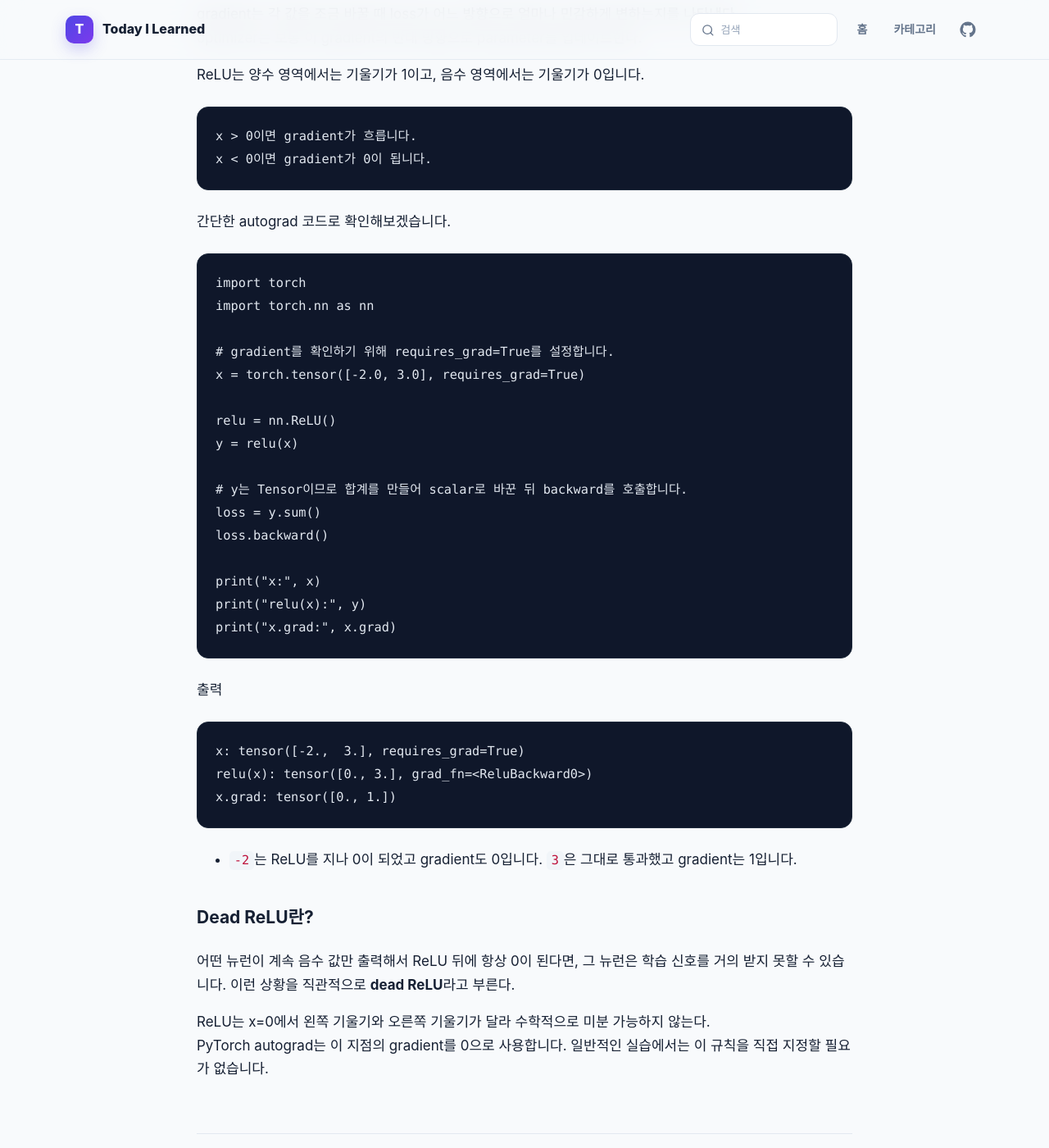
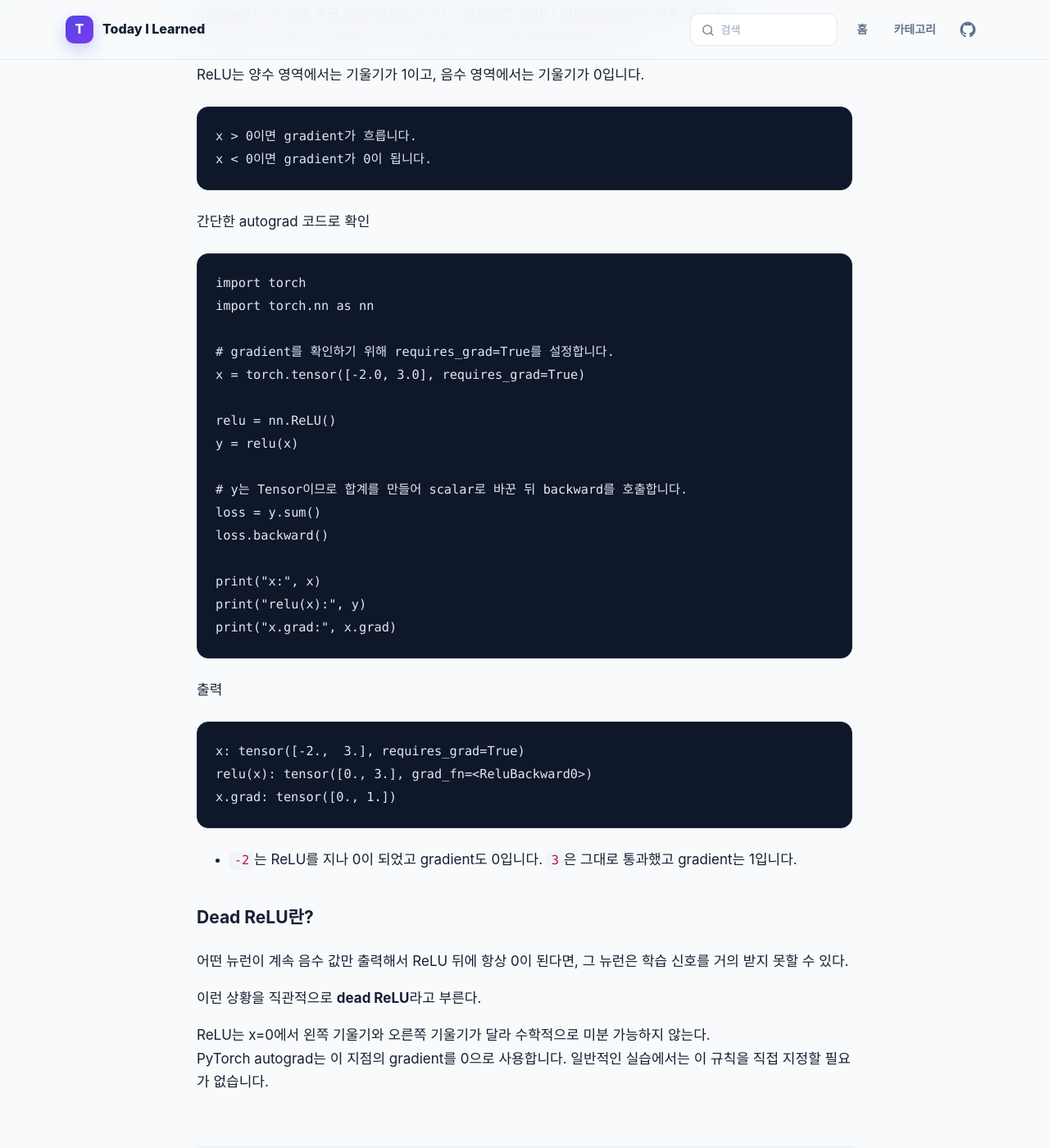
Before and after one commit to yshzjq/TIL, a Jekyll site: the page built from deep-learning/4-2강. ReLU의 역할과 사용 위치.md, in a window 1280 px wide and 1400 px high, scrolled down 5874 px. Shown: the whole window at 82% size. Built offline with Jekyll 4.4.1, drawn with Linux system fonts in a browser that asks for light colours; some of the changed text lies outside the part shown.

Commit message:
글 수정: 4-2강. ReLU의 역할과 사용 위치

````diff
--- a/deep-learning/4-2강. ReLU의 역할과 사용 위치.md
+++ b/deep-learning/4-2강. ReLU의 역할과 사용 위치.md
@@ -37,9 +36,9 @@
 
 ReLU는 Tensor의 **shape를 바꾸는 층이 아니라 값을 바꾸는 층**이다
 
-## 3. Tensor 값으로 ReLU 확인하기
+## 3. Tensor 값으로 ReLU 확인
 
-직접 Tensor를 넣어 확인해보겠습니다.
+직접 Tensor를 넣어 확인
 
 ```python
 import torch
@@ -61,7 +60,8 @@
 ```
 
 출력
-```
+
+```plain
 x: tensor([-3., -1.,  0.,  2.,  5.])
 y: tensor([0., 0., 0., 2., 5.])
 x shape: torch.Size([5])
@@ -74,7 +74,7 @@
 
 일반적인 MLP에서는 `Linear` 은닉층 뒤에 ReLU를 넣는다.
 
-```
+```plain
 입력 -> Linear -> ReLU -> Linear -> ReLU -> Linear -> 출력 logits
 ```
 
@@ -86,7 +86,7 @@
 
 `Linear`와 `ReLU`가 번갈아 나오면서 모델은 더 복잡한 패턴을 표현할 수 있다.
 
-ReLU를 마지막 출력층 뒤에 무조건 붙이면 안 됩니다. <br>출력층은 이진 분류, 다중 분류, 회귀인지에 따라 다르게 설계해야 합니다.
+ReLU를 마지막 출력층 뒤에 무조건 붙이면 안 된다. <br>출력층은 이진 분류, 다중 분류, 회귀인지에 따라 다르게 설계해야 한다
 
 ## 5. `nn.Sequential`로 ReLU 적용 MLP 만들기
 
@@ -116,7 +116,7 @@
 
 출력
 
-```
+```plain
 x shape     : torch.Size([5, 4])
 logits shape: torch.Size([5, 3])
 ```
@@ -125,7 +125,7 @@
 
 ## 6. `nn.Module`로 ReLU 적용 MLP 만들기
 
-3장에서 배운 `nn.Module` 방식으로도 구현해보겠습니다.
+`nn.Module` 방식으로 구현
 
 ```python
 import torch
@@ -176,12 +176,12 @@
 
 ReLU는 양수 영역에서는 기울기가 1이고, 음수 영역에서는 기울기가 0입니다.
 
-```
+```plain
 x > 0이면 gradient가 흐릅니다.
 x < 0이면 gradient가 0이 됩니다.
 ```
 
-간단한 autograd 코드로 확인해보겠습니다.
+간단한 autograd 코드로 확인
 
 ```python
 import torch
@@ -204,7 +204,7 @@
 
 출력
 
-```
+```plain
 x: tensor([-2.,  3.], requires_grad=True)
 relu(x): tensor([0., 3.], grad_fn=<ReluBackward0>)
 x.grad: tensor([0., 1.])
@@ -214,7 +214,9 @@
 
 ### Dead ReLU란?
 
-어떤 뉴런이 계속 음수 값만 출력해서 ReLU 뒤에 항상 0이 된다면, 그 뉴런은 학습 신호를 거의 받지 못할 수 있습니다. 이런 상황을 직관적으로 **dead ReLU**라고 부른다.
+어떤 뉴런이 계속 음수 값만 출력해서 ReLU 뒤에 항상 0이 된다면, 그 뉴런은 학습 신호를 거의 받지 못할 수 있다.
+
+이런 상황을 직관적으로 **dead ReLU**라고 부른다.
 
 ReLU는 x=0에서 왼쪽 기울기와 오른쪽 기울기가 달라 수학적으로 미분 가능하지 않는다.<br>
 PyTorch autograd는 이 지점의 gradient를 0으로 사용합니다. 일반적인 실습에서는 이 규칙을 직접 지정할 필요가 없습니다.
````
Also changed, not shown: other parts of deep-learning/4-2강. ReLU의 역할과 사용 위치.md (+2 -3 lines).
